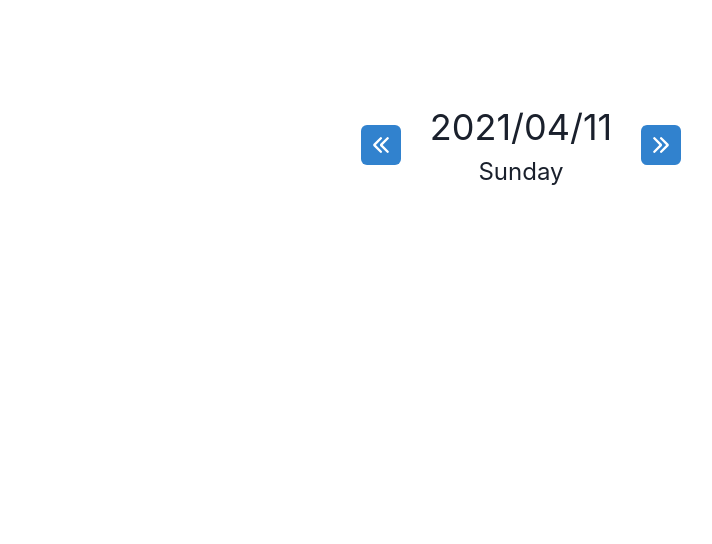
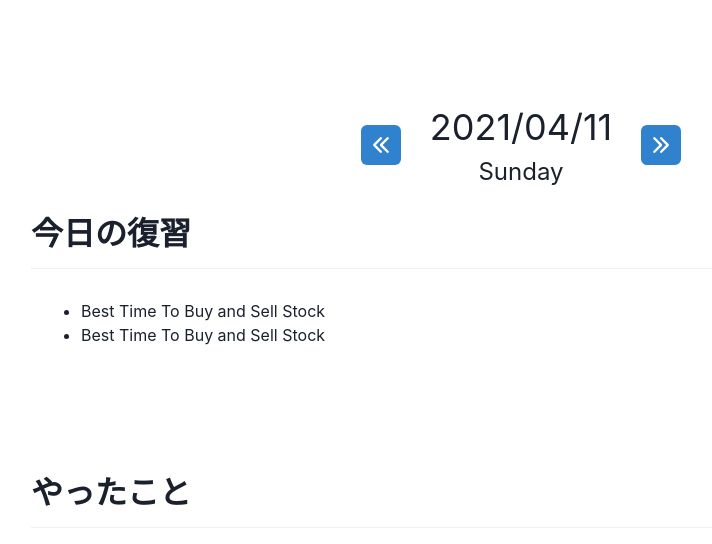
Before and after one commit to togami2864/autoScheduler, a Next.js app in the folder front/: page / in a window 1280 px wide. Shown: the top 544 px of the page, without its empty margins (119-831 px from the left). Built offline with nearby package versions, Linux system fonts and the light colour scheme.

Commit message:
feat: Add ItemList component

```diff
--- a/front/components/organisms/DaysPicker.tsx
+++ b/front/components/organisms/DaysPicker.tsx
@@ -19,7 +19,7 @@ export const DaysPicker: React.FC = () => {
         colorScheme="blue"
         aria-label="move to tomorrow"
         icon={<ArrowLeftIcon />}
-        onClick={moveToNextDay}
+        onClick={moveToPrevDay}
       />
       <DateWrapper>
         <DateDisplay>{format(day, 'yyyy/MM/dd')}</DateDisplay>
@@ -30,7 +30,7 @@ export const DaysPicker: React.FC = () => {
         colorScheme="blue"
         aria-label="move to yesterday"
         icon={<ArrowRightIcon />}
-        onClick={moveToPrevDay}
+        onClick={moveToNextDay}
       />
     </DaysPickerContainer>
   );
@@ -40,6 +40,7 @@ const DaysPickerContainer = styled.div`
   display: flex;
   justify-content: center;
   align-items: center;
+  margin: 0 0 20px;
 `;
 
 const DateWrapper = styled.div`
--- /dev/null
+++ b/front/components/templates/ItemList.tsx
@@ -0,0 +1,17 @@
+import styled from 'styled-components';
+
+export const ItemList = () => {
+  return (
+    <ItemListWrapper>
+      <ul>
+        <li>Best Time To Buy and Sell Stock</li>
+        <li>Best Time To Buy and Sell Stock</li>
+      </ul>
+    </ItemListWrapper>
+  );
+};
+
+const ItemListWrapper = styled.section`
+  padding: 30px 50px;
+  min-height: 200px;
+`;
--- a/front/pages/index.tsx
+++ b/front/pages/index.tsx
@@ -1,7 +1,24 @@
 import Head from 'next/head';
 import styled from 'styled-components';
+import { Divider } from '@chakra-ui/react';
 import { DaysPicker } from '../components/organisms/DaysPicker';
+import { ItemList } from '../components/templates/ItemList';
 
 export default function Home() {
-  return <DaysPicker />;
+  return (
+    <>
+      <DaysPicker />
+      <Heading>今日の復習</Heading>
+      <Divider />
+      <ItemList />
+      <Heading>やったこと</Heading>
+      <Divider />
+    </>
+  );
 }
+
+const Heading = styled.h1`
+  font-weight: 600;
+  font-size: 32px;
+  padding-bottom: 10px;
+`;
```
